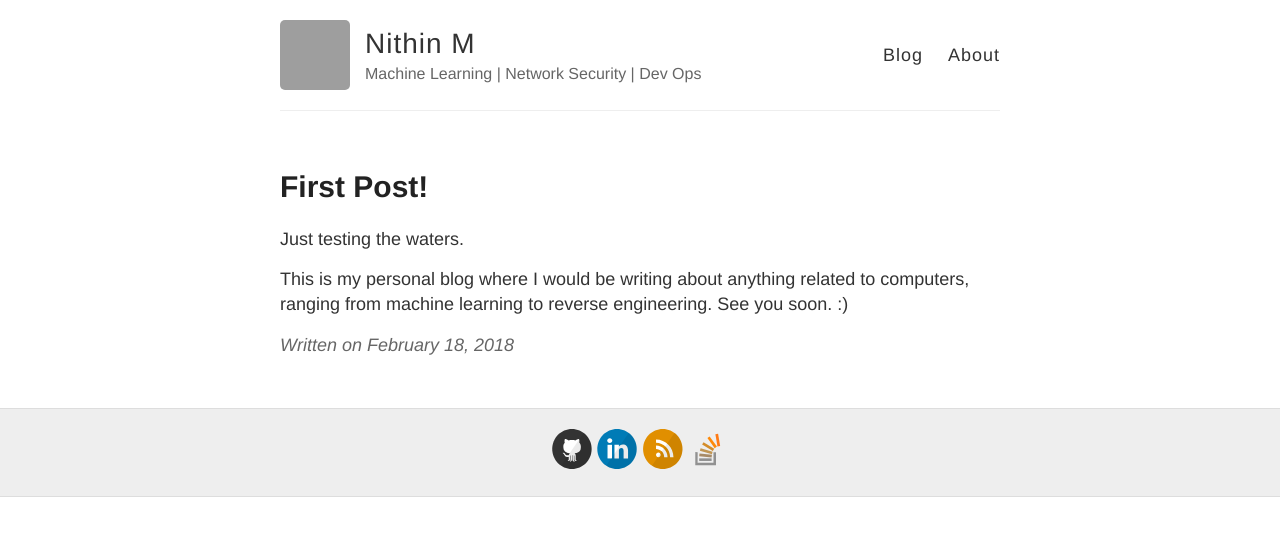
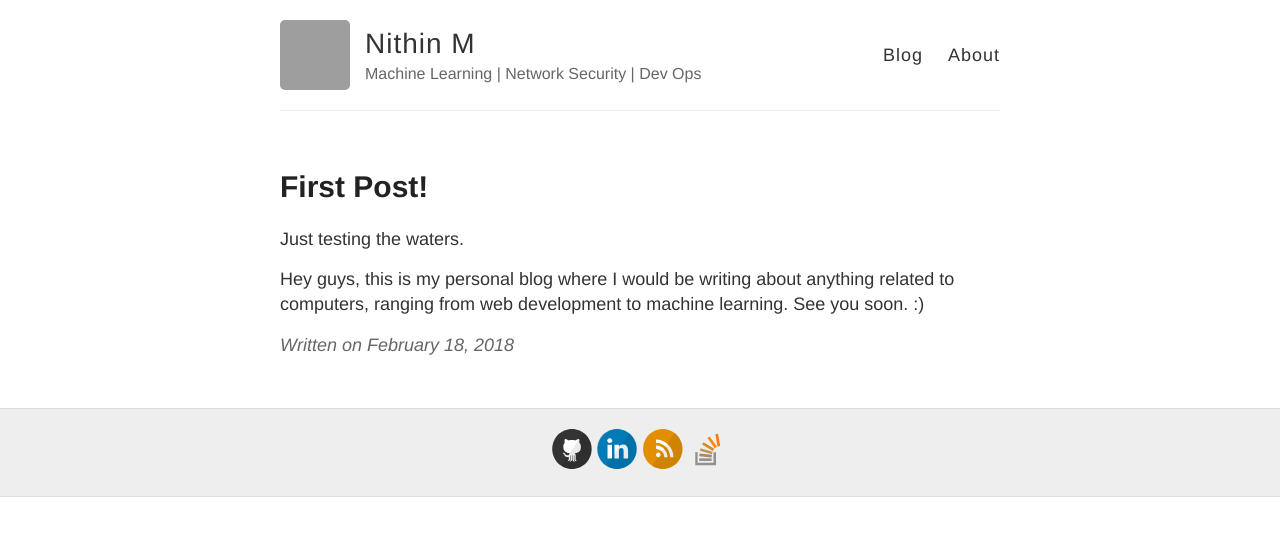
Before and after one commit to nithinmurali/blog, a Jekyll site: the page built from _posts/2018-2-18-Hello-World.md, in a window 1280 px wide. Shown: the top 536 px of the page. Built offline with Jekyll 4.4.1, drawn with Linux system fonts in a browser that asks for light colours; comment, search, counter and statistics services are not loaded; grey boxes are pictures that could not be loaded.

Commit message:
Update 2018-2-18-Hello-World.md

```diff
--- a/_posts/2018-2-18-Hello-World.md
+++ b/_posts/2018-2-18-Hello-World.md
@@ -5,4 +5,4 @@ title: First Post!
 
 Just testing the waters.
 
-This is my personal blog where I would be writing about anything related to computers, ranging from machine learning to reverse engineering. See you soon. :)
+Hey guys, this is my personal blog where I would be writing about anything related to computers, ranging from web development  to machine learning. See you soon. :)
```
